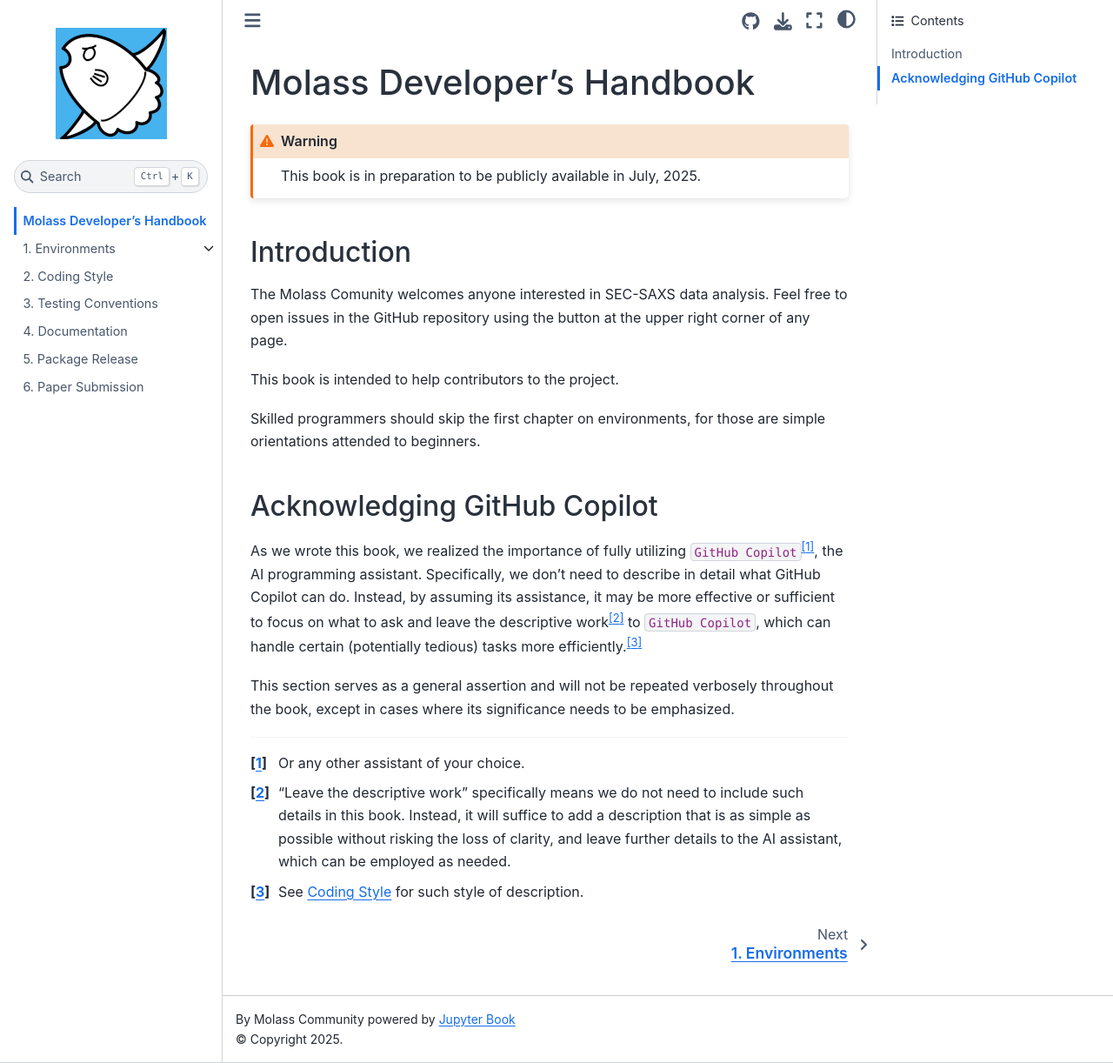
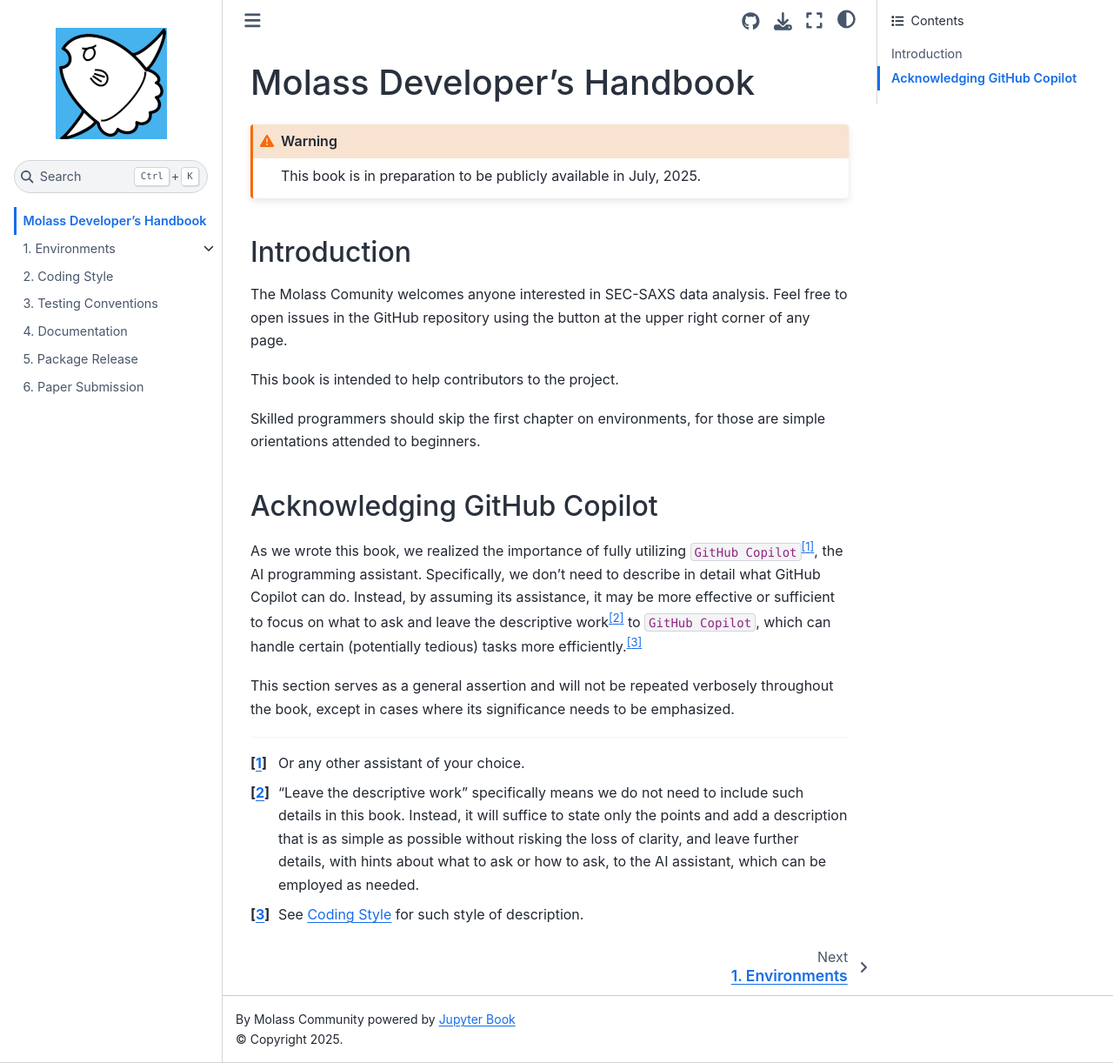
Before and after one commit to biosaxs-dev/molass-develop, a Jupyter Book: the page built from chapters/intro.md, in a window 1280 px wide and 1222 px high. Shown: the whole window at 87% size. Built offline with Jupyter Book 1.0.4 settings and Sphinx 7.4.7 and the Sphinx Book theme 1.1.4, drawn with Linux system fonts in a browser that asks for light colours.

Commit message:
update for better wording

```diff
--- a/chapters/intro.md
+++ b/chapters/intro.md
@@ -20,6 +20,6 @@
 
 [^1]: Or any other assistant of your choice.
 
-[^2]: "Leave the descriptive work" specifically means we do not need to include such details in this book. Instead, it will suffice to add a description that is as simple as possible without risking the loss of clarity, and leave further details to the AI assistant, which can be employed as needed.
+[^2]: "Leave the descriptive work" specifically means we do not need to include such details in this book. Instead, it will suffice to state only the points and add a description that is as simple as possible without risking the loss of clarity, and leave further details, with hints about what to ask or how to ask, to the AI assistant, which can be employed as needed.
 
 [^3]: See [Coding Style](coding_style) for such style of description.
```
